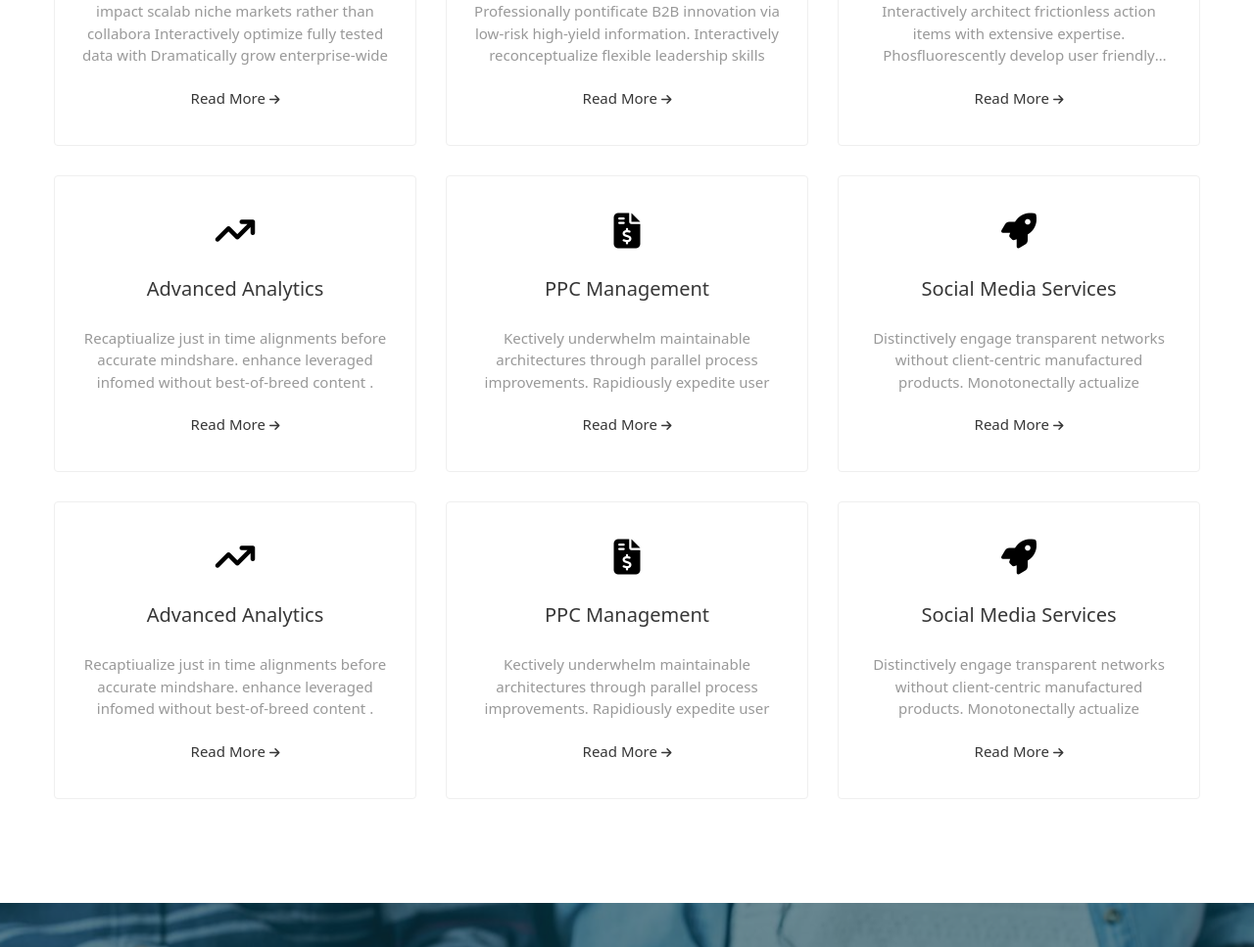
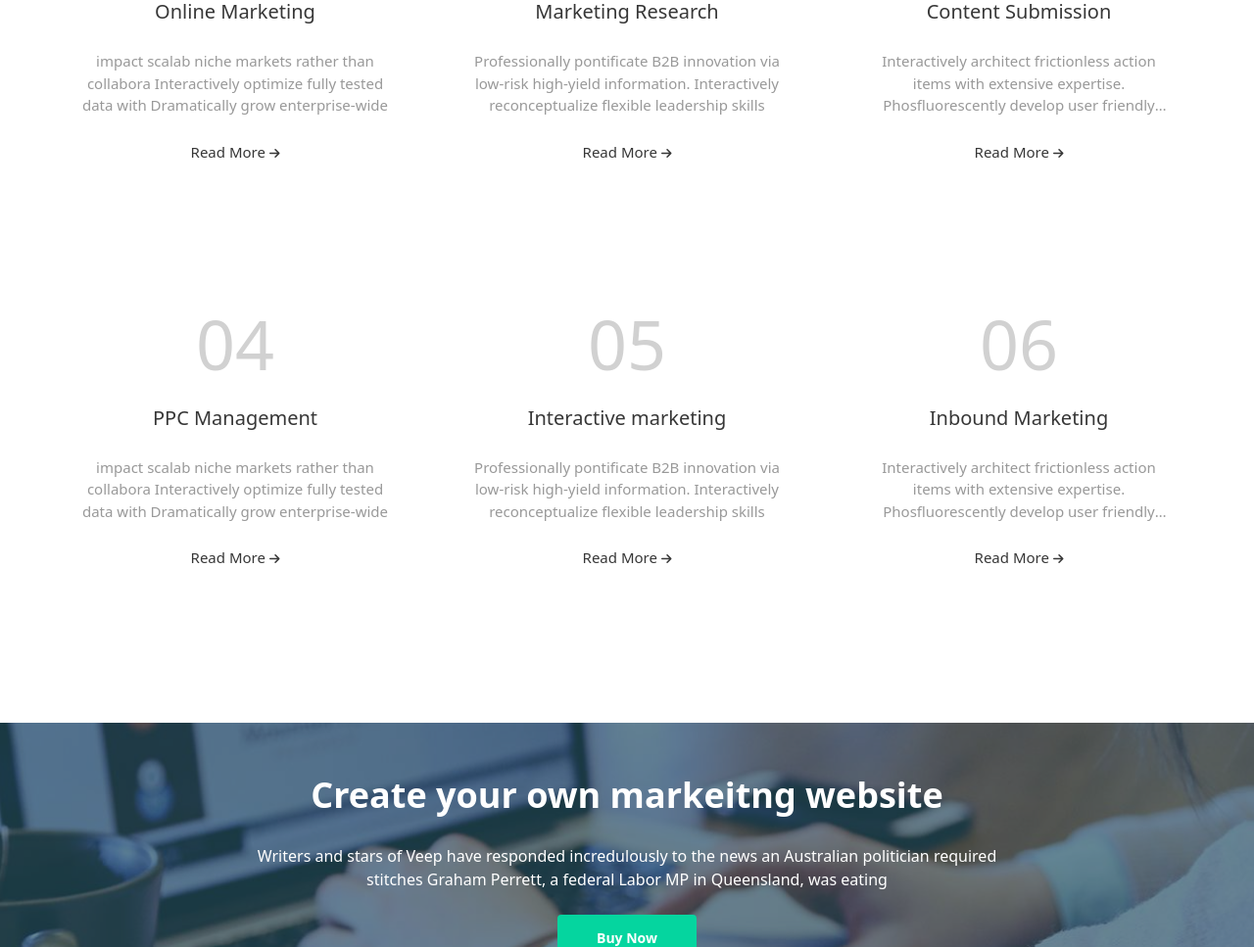
Before and after one commit to shishirrahman00/traffic-tailwind, a website: page service-2.html in a window 1280 px wide. Shown: the part 769-1736 px from the top of the page at 98% size. Drawn offline with nearby package versions, Linux system fonts and the light colour scheme.

Commit message:
Added service-2 with full Responsive

```diff
--- a/service-1.html
+++ b/service-2.html
@@ -3,7 +3,7 @@
   <head>
     <meta charset="UTF-8" />
     <meta name="viewport" content="width=device-width, initial-scale=1.0" />
-    <title>Service Page-1</title>
+    <title>Service Page-2</title>
     <link rel="stylesheet" href="./assets/css/output.css" />
     <link
       rel="stylesheet"
@@ -85,8 +85,8 @@
     <!-- HERO-BANNER-START -->
 
     <div
-      style="background-image: url(./assets/img/service-1-hero-banner.jpg)"
-      class="py-[146px] relative after:absolute after:bg-[#073b4b] after:w-full after:h-full after:top-0 after:left-0 after:bg-opacity-30 after:z-[-1] z-[2] bg-center bg-no-repeat bg-cover"
+      style="background-image: url(./assets/img/service-2-hero-banner.jpg)"
+      class="pt-[152px] pb-[158px] relative after:absolute after:bg-[#073b4c] after:w-full after:h-full after:top-0 after:left-0 after:bg-opacity-40 after:z-[-1] z-[2] bg-center bg-no-repeat bg-cover"
     >
       <div class="container mx-auto">
         <div class="text-center">
@@ -102,21 +102,23 @@
     </div>
     <!-- HERO-BANNER-END -->
 
-    <!-- cart-section-start -->
+    <!-- SERVICE-SECTION-START -->
     <div class="py-[106px]">
       <div class="container mx-auto">
         <div>
-          <div class="grid grid-cols-12 gap-[30px] px-3 xl:px-0">
+          <div class="grid grid-cols-12 gap-x-[30px] gap-y-[60px] px-3 xl:px-0">
             <div
               class="lg:col-start-1 lg:col-end-5 md:col-start-1 md:col-end-7 col-start-1 col-end-13"
             >
               <div
-                class="border border-[#efefef] text-center px-[28px] py-[36px] cursor-pointer rounded group hover:border-[#06d6a0]"
+                class="border border-transparent text-center px-[25px] pt-[20px] pb-[50px] cursor-pointer rounded group hover:border-[#06d6a0]"
               >
                 <div>
-                  <span class="text-4xl mb-6 block group-hover:text-[#06d6a0]"
-                    ><i class="fa-sharp fa-solid fa-money-bill-trend-up"></i
-                  ></span>
+                  <span
+                    class="text-[70px] text-[#d1d1d1] font-normal mb-2 block group-hover:text-[#06d6a0]"
+                  >
+                    01</span
+                  >
                   <h4
                     class="text-[20px] text-[#373737] font-normal mb-6 group-hover:text-[#06d6a0]"
                   >
@@ -125,7 +127,7 @@
                 </div>
                 <div>
                   <p
-                    class="text-[15px] text-[#999999] font-light mb-5 line-clamp-3"
+                    class="text-[15px] text-[#999999] font-light mb-6 line-clamp-3"
                   >
                     impact scalab niche markets rather than collabora
                     Interactively optimize fully tested data with Dramatically
@@ -145,12 +147,14 @@
               class="lg:col-start-5 lg:col-end-9 md:col-start-7 md:col-end-13 col-start-1 col-end-13"
             >
               <div
-                class="border border-[#efefef] text-center px-[21px] py-[36px] cursor-pointer rounded group hover:border-[#06d6a0]"
+                class="border border-transparent text-center px-[20px] pt-[20px] pb-[50px] cursor-pointer rounded group hover:border-[#06d6a0]"
               >
                 <div>
-                  <span class="text-4xl mb-6 block group-hover:text-[#06d6a0]"
-                    ><i class="fa-sharp fa-solid fa-bullhorn"></i
-                  ></span>
+                  <span
+                    class="text-[70px] text-[#d1d1d1] font-normal mb-2 block group-hover:text-[#06d6a0]"
+                  >
+                    02</span
+                  >
                   <h4
                     class="text-[20px] text-[#373737] font-normal mb-6 group-hover:text-[#06d6a0]"
                   >
@@ -159,7 +163,7 @@
                 </div>
                 <div>
                   <p
-                    class="text-[15px] text-[#999999] font-light mb-5 line-clamp-3"
+                    class="text-[15px] text-[#999999] font-light mb-6 line-clamp-3"
                   >
                     Professionally pontificate B2B innovation via low-risk
                     high-yield information. Interactively reconceptualize
@@ -179,12 +183,14 @@
               class="lg:col-start-9 lg:col-end-13 md:col-start-1 md:col-end-7 col-start-1 col-end-13"
             >
               <div
-                class="border border-[#efefef] text-center px-[28px] py-[36px] cursor-pointer rounded group hover:border-[#06d6a0]"
+                class="border border-transparent text-center px-[25px] pt-[20px] pb-[50px] cursor-pointer rounded group hover:border-[#06d6a0]"
               >
                 <div>
-                  <span class="text-4xl mb-6 block group-hover:text-[#06d6a0]"
-                    ><i class="fa-sharp fa-solid fa-book-skull"></i
-                  ></span>
+                  <span
+                    class="text-[70px] text-[#d1d1d1] font-normal mb-2 block group-hover:text-[#06d6a0]"
+                  >
+                    03</span
+                  >
                   <h4
                     class="text-[20px] text-[#373737] font-normal mb-6 group-hover:text-[#06d6a0]"
                   >
@@ -193,7 +199,7 @@
                 </div>
                 <div>
                   <p
-                    class="text-[15px] text-[#999999] font-light mb-5 line-clamp-3"
+                    class="text-[15px] text-[#999999] font-light mb-6 line-clamp-3"
                   >
                     Interactively architect frictionless action items with
                     extensive expertise. Phosfluorescently develop user friendly
@@ -214,25 +220,27 @@
               class="lg:col-start-1 lg:col-end-5 md:col-start-7 md:col-end-13 col-start-1 col-end-13"
             >
               <div
-                class="border border-[#efefef] text-center px-[21px] py-[36px] cursor-pointer rounded group hover:border-[#06d6a0]"
+                class="border border-transparent text-center px-[25px] pt-[20px] pb-[50px] cursor-pointer rounded group hover:border-[#06d6a0]"
               >
                 <div>
-                  <span class="text-4xl mb-6 block group-hover:text-[#06d6a0]"
-                    ><i class="fa-solid fa-arrow-trend-up"></i
-                  ></span>
+                  <span
+                    class="text-[70px] text-[#d1d1d1] font-normal mb-2 block group-hover:text-[#06d6a0]"
+                  >
+                    04</span
+                  >
                   <h4
                     class="text-[20px] text-[#373737] font-normal mb-6 group-hover:text-[#06d6a0]"
                   >
-                    Advanced Analytics
+                    PPC Management
                   </h4>
                 </div>
                 <div>
                   <p
-                    class="text-[15px] text-[#999999] font-light mb-5 line-clamp-3"
+                    class="text-[15px] text-[#999999] font-light mb-6 line-clamp-3"
                   >
-                    Recaptiualize just in time alignments before accurate
-                    mindshare. enhance leveraged infomed without best-of-breed
-                    content .
+                    impact scalab niche markets rather than collabora
+                    Interactively optimize fully tested data with Dramatically
+                    grow enterprise-wide
                   </p>
                   <a
                     href="#"
@@ -248,24 +256,27 @@
               class="lg:col-start-5 lg:col-end-9 md:col-start-1 md:col-end-7 col-start-1 col-end-13"
             >
               <div
-                class="border border-[#efefef] text-center px-[28px] py-[36px] cursor-pointer rounded group hover:border-[#06d6a0]"
+                class="border border-transparent text-center px-[20px] pt-[20px] pb-[50px] cursor-pointer rounded group hover:border-[#06d6a0]"
               >
                 <div>
-                  <span class="text-4xl mb-6 block group-hover:text-[#06d6a0]"
-                    ><i class="fa-solid fa-file-invoice-dollar"></i
-                  ></span>
+                  <span
+                    class="text-[70px] text-[#d1d1d1] font-normal mb-2 block group-hover:text-[#06d6a0]"
+                  >
+                    05</span
+                  >
                   <h4
                     class="text-[20px] text-[#373737] font-normal mb-6 group-hover:text-[#06d6a0]"
                   >
-                    PPC Management
+                    Interactive marketing
                   </h4>
                 </div>
                 <div>
                   <p
-                    class="text-[15px] text-[#999999] font-light mb-5 line-clamp-3"
+                    class="text-[15px] text-[#999999] font-light mb-6 line-clamp-3"
                   >
-                    Kectively underwhelm maintainable architectures through
-                    parallel process improvements. Rapidiously expedite user
+                    Professionally pontificate B2B innovation via low-risk
+                    high-yield information. Interactively reconceptualize
+                    flexible leadership skills
                   </p>
                   <a
                     href="#"
@@ -281,128 +292,27 @@
               class="lg:col-start-9 lg:col-end-13 md:col-start-7 md:col-end-13 col-start-1 col-end-13"
             >
               <div
-                class="border border-[#efefef] text-center px-[28px] py-[36px] cursor-pointer rounded group hover:border-[#06d6a0]"
+                class="border border-transparent text-center px-[25px] pt-[20px] pb-[50px] cursor-pointer rounded group hover:border-[#06d6a0]"
               >
                 <div>
-                  <span class="text-4xl mb-6 block group-hover:text-[#06d6a0]"
-                    ><i class="fa-solid fa-rocket"></i
-                  ></span>
+                  <span
+                    class="text-[70px] text-[#d1d1d1] font-normal mb-2 block group-hover:text-[#06d6a0]"
+                  >
+                    06</span
+                  >
                   <h4
                     class="text-[20px] text-[#373737] font-normal mb-6 group-hover:text-[#06d6a0]"
                   >
-                    Social Media Services
+                    Inbound Marketing
                   </h4>
                 </div>
                 <div>
                   <p
-                    class="text-[15px] text-[#999999] font-light mb-5 line-clamp-3"
+                    class="text-[15px] text-[#999999] font-light mb-6 line-clamp-3"
                   >
-                    Distinctively engage transparent networks without
-                    client-centric manufactured products. Monotonectally
-                    actualize
-                  </p>
-                  <a
-                    href="#"
-                    class="text-[15px] text-[#373737] font-normal inline-flex items-baseline group-hover:text-[#06d6a0]"
-                    >Read More<i
-                      class="fa-solid fa-arrow-right text-[12px] ml-1"
-                    ></i
-                  ></a>
-                </div>
-              </div>
-            </div>
-
-            <!-- 3 -->
-            <div
-              class="lg:col-start-1 lg:col-end-5 md:col-start-1 md:col-end-7 col-start-1 col-end-13"
-            >
-              <div
-                class="border border-[#efefef] text-center px-[21px] py-[36px] cursor-pointer rounded group hover:border-[#06d6a0]"
-              >
-                <div>
-                  <span class="text-4xl mb-6 block group-hover:text-[#06d6a0]"
-                    ><i class="fa-solid fa-arrow-trend-up"></i
-                  ></span>
-                  <h4
-                    class="text-[20px] text-[#373737] font-normal mb-6 group-hover:text-[#06d6a0]"
-                  >
-                    Advanced Analytics
-                  </h4>
-                </div>
-                <div>
-                  <p
-                    class="text-[15px] text-[#999999] font-light mb-5 line-clamp-3"
-                  >
-                    Recaptiualize just in time alignments before accurate
-                    mindshare. enhance leveraged infomed without best-of-breed
-                    content .
-                  </p>
-                  <a
-                    href="#"
-                    class="text-[15px] text-[#373737] font-normal inline-flex items-baseline group-hover:text-[#06d6a0]"
-                    >Read More<i
-                      class="fa-solid fa-arrow-right text-[12px] ml-1"
-                    ></i
-                  ></a>
-                </div>
-              </div>
-            </div>
-            <div
-              class="lg:col-start-5 lg:col-end-9 md:col-start-7 md:col-end-13 col-start-1 col-end-13"
-            >
-              <div
-                class="border border-[#efefef] text-center px-[28px] py-[36px] cursor-pointer rounded group hover:border-[#06d6a0]"
-              >
-                <div>
-                  <span class="text-4xl mb-6 block group-hover:text-[#06d6a0]"
-                    ><i class="fa-solid fa-file-invoice-dollar"></i
-                  ></span>
-                  <h4
-                    class="text-[20px] text-[#373737] font-normal mb-6 group-hover:text-[#06d6a0]"
-                  >
-                    PPC Management
-                  </h4>
-                </div>
-                <div>
-                  <p
-                    class="text-[15px] text-[#999999] font-light mb-5 line-clamp-3"
-                  >
-                    Kectively underwhelm maintainable architectures through
-                    parallel process improvements. Rapidiously expedite user
-                  </p>
-                  <a
-                    href="#"
-                    class="text-[15px] text-[#373737] font-normal inline-flex items-baseline group-hover:text-[#06d6a0]"
-                    >Read More<i
-                      class="fa-solid fa-arrow-right text-[12px] ml-1"
-                    ></i
-                  ></a>
-                </div>
-              </div>
-            </div>
-            <div
-              class="lg:col-start-9 lg:col-end-13 md:col-start-4 md:col-end-10 col-start-1 col-end-13"
-            >
-              <div
-                class="border border-[#efefef] text-center px-[28px] py-[36px] cursor-pointer rounded group hover:border-[#06d6a0]"
-              >
-                <div>
-                  <span class="text-4xl mb-6 block group-hover:text-[#06d6a0]"
-                    ><i class="fa-solid fa-rocket"></i
-                  ></span>
-                  <h4
-                    class="text-[20px] text-[#373737] font-normal mb-6 group-hover:text-[#06d6a0]"
-                  >
-                    Social Media Services
-                  </h4>
-                </div>
-                <div>
-                  <p
-                    class="text-[15px] text-[#999999] font-light mb-5 line-clamp-3"
-                  >
-                    Distinctively engage transparent networks without
-                    client-centric manufactured products. Monotonectally
-                    actualize
+                    Interactively architect frictionless action items with
+                    extensive expertise. Phosfluorescently develop user friendly
+                    meta-services.
                   </p>
                   <a
                     href="#"
@@ -418,12 +328,13 @@
         </div>
       </div>
     </div>
-    <!-- cart-section-End -->
+
+    <!-- SERVICE-SECTION-END -->
 
     <!-- CTA-SECTION-START -->
     <div
-      style="background-image: url(./assets/img/service-1-cta-banner.jpg)"
-      class="pt-[54px] pb-[60px] relative after:absolute after:bg-[#073b4b] after:w-full after:h-full after:top-0 after:left-0 after:bg-opacity-60 after:z-[-1] z-[2] bg-center bg-no-repeat bg-cover"
+      style="background-image: url(./assets/img/service-2-cta-banner.jpg)"
+      class="pt-[54px] pb-[60px] relative after:absolute after:bg-[#073b4c] after:w-full after:h-full after:top-0 after:left-0 after:bg-opacity-60 after:z-[-1] z-[2] bg-center bg-no-repeat bg-cover"
     >
       <div class="container mx-auto">
         <div class="text-center">
--- a/tailwind.config.js
+++ b/tailwind.config.js
@@ -7,6 +7,7 @@ module.exports = {
     "./home-page-3.html",
     "./home-page-4.html",
     "./service-1.html",
+    "./service-2.html",
   ],
   theme: {
     screens: {
```
Also changed, not shown: assets/css/output.css, assets/img/service-2-cta-banner.jpg (added), assets/img/service-2-hero-banner.jpg (added).
